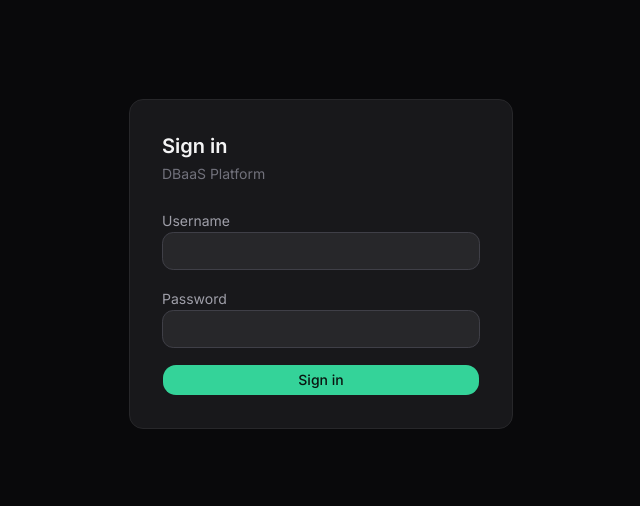
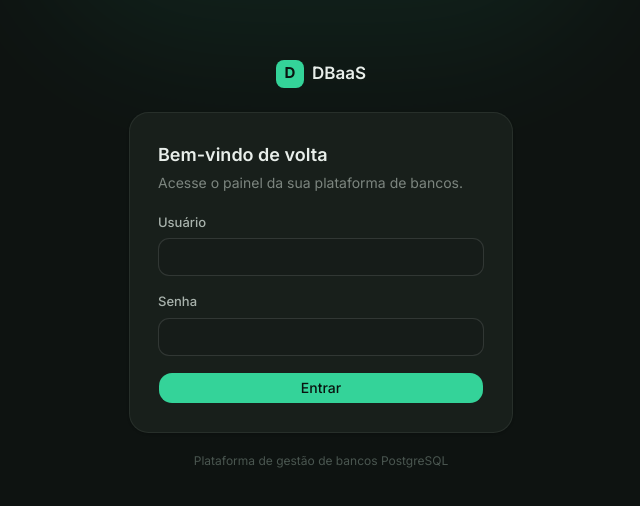
Before and after one commit to Luis-Mussalem/dbaas-platform, a Next.js app in the folder frontend/: page /login in a window 1280 px wide. Shown: the part 136-642 px from the top of the page, without its empty margins (319-959 px from the left). Built offline with nearby package versions, Linux system fonts and the light colour scheme; no server answers.

Commit message:
feat(frontend): reskin login screen with Habitat theme

```diff
--- a/frontend/app/login/page.tsx
+++ b/frontend/app/login/page.tsx
@@ -4,6 +4,10 @@ import { useState } from "react";
 import { useRouter } from "next/navigation";
 import { useAuth } from "@/context/AuthContext";
 import { Button } from "@/components/ui/button";
+
+// Classe compartilhada dos campos — evita repetir o estilo nos dois inputs.
+const FIELD =
+  "w-full rounded-md border border-border-strong bg-bg-2 px-3 py-2 text-sm text-foreground placeholder:text-fg-faint transition focus:border-brand focus:outline-none focus:ring-2 focus:ring-brand/30";
 
 export default function LoginPage() {
   const [username, setUsername] = useState("");
@@ -23,57 +27,81 @@ export default function LoginPage() {
       await login(username, password);
       router.push("/");
     } catch (err) {
-      setError(err instanceof Error ? err.message : "Login failed");
+      setError(err instanceof Error ? err.message : "Falha no login");
     } finally {
       setIsSubmitting(false);
     }
   }
 
   return (
-    <main className="flex flex-1 items-center justify-center min-h-screen bg-zinc-950">
-      <div className="w-full max-w-sm space-y-6 p-8 rounded-lg border border-zinc-800 bg-zinc-900">
-        <div className="space-y-1">
-          <h1 className="text-xl font-semibold text-zinc-100">Sign in</h1>
-          <p className="text-sm text-zinc-500">DBaaS Platform</p>
+    <main className="relative flex min-h-screen flex-1 items-center justify-center overflow-hidden bg-bg px-4">
+      {/* Brilho de marca sutil ao fundo (decorativo). */}
+      <div
+        aria-hidden
+        className="pointer-events-none absolute -top-32 left-1/2 h-80 w-[36rem] -translate-x-1/2 rounded-full bg-brand opacity-[0.07] blur-3xl"
+      />
+
+      <div className="relative w-full max-w-sm">
+        {/* Marca — mesma identidade da sidebar */}
+        <div className="mb-6 flex items-center justify-center gap-2 text-[17px] font-semibold">
+          <div className="flex h-7 w-7 items-center justify-center rounded-[8px] bg-primary text-[15px] font-bold text-primary-foreground">
+            D
+          </div>
+          <span>DBaaS</span>
+        </div>
+
+        <div className="rounded-xl border border-border bg-surface p-7 shadow-sm">
+          <div className="mb-5 space-y-1">
+            <h1 className="text-lg font-semibold">Bem-vindo de volta</h1>
+            <p className="text-sm text-fg-3">Acesse o painel da sua plataforma de bancos.</p>
           </div>
 
           <form onSubmit={handleSubmit} className="space-y-4">
-          <div className="space-y-1">
-            <label htmlFor="username" className="text-sm text-zinc-400">
-              Username
+            <div>
+              <label htmlFor="username" className="mb-1.5 block text-[13px] font-medium text-fg-2">
+                Usuário
               </label>
               <input
                 id="username"
                 type="text"
+                autoComplete="username"
                 value={username}
                 onChange={(e) => setUsername(e.target.value)}
                 required
-              className="w-full rounded-md border border-zinc-700 bg-zinc-800 px-3 py-2 text-sm text-zinc-100 focus:outline-none focus:ring-2 focus:ring-zinc-500"
+                className={FIELD}
               />
             </div>
 
-          <div className="space-y-1">
-            <label htmlFor="password" className="text-sm text-zinc-400">
-              Password
+            <div>
+              <label htmlFor="password" className="mb-1.5 block text-[13px] font-medium text-fg-2">
+                Senha
               </label>
               <input
                 id="password"
                 type="password"
+                autoComplete="current-password"
                 value={password}
                 onChange={(e) => setPassword(e.target.value)}
                 required
-              className="w-full rounded-md border border-zinc-700 bg-zinc-800 px-3 py-2 text-sm text-zinc-100 focus:outline-none focus:ring-2 focus:ring-zinc-500"
+                className={FIELD}
               />
             </div>
 
             {error && (
-            <p className="text-sm text-red-400">{error}</p>
+              <p className="rounded-md border border-danger/30 bg-danger/10 px-3 py-2 text-sm text-danger">
+                {error}
+              </p>
             )}
 
             <Button type="submit" disabled={isSubmitting} className="w-full">
-            {isSubmitting ? "Signing in..." : "Sign in"}
+              {isSubmitting ? "Entrando…" : "Entrar"}
             </Button>
           </form>
+        </div>
+
+        <p className="mt-5 text-center text-xs text-fg-faint">
+          Plataforma de gestão de bancos PostgreSQL
+        </p>
       </div>
     </main>
   );
```
Lines whose indentation alone changed are shown as unchanged.
